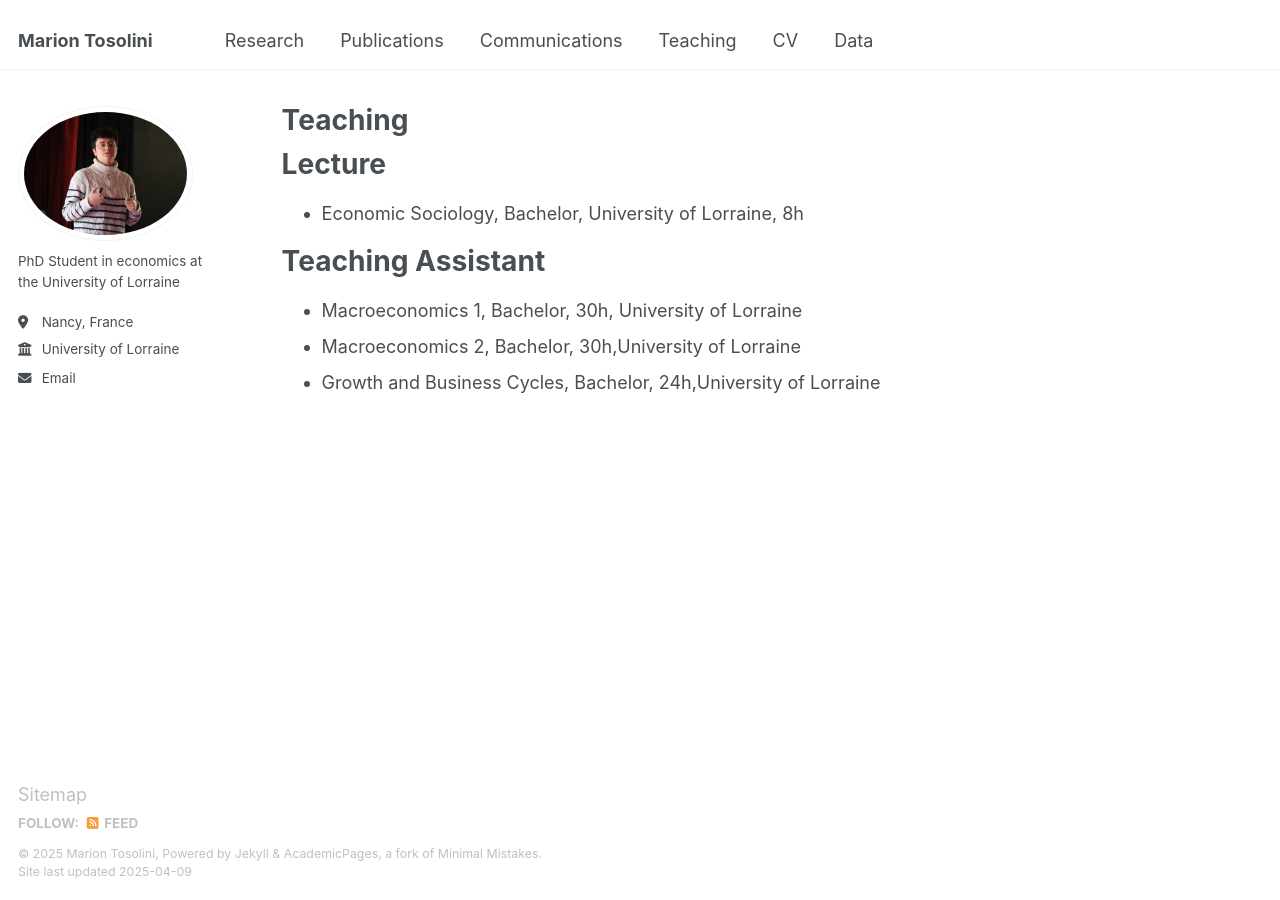
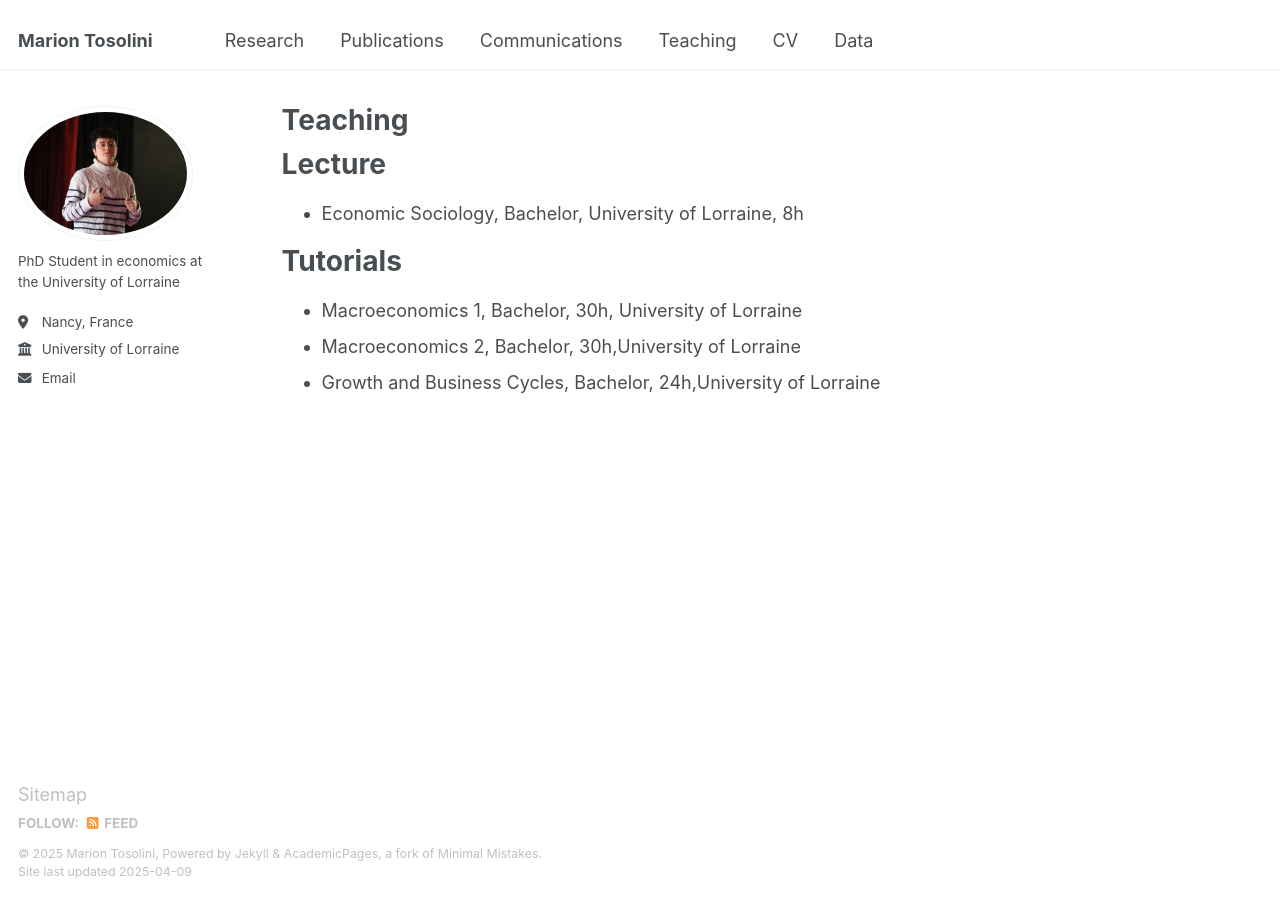
Before and after one commit to tosolini-marion/tosolini-marion.github.io, a Jekyll site: the page built from _pages/teaching.md, in a window 1280 px wide. Built offline with Jekyll 4.4.1, drawn with Linux system fonts in a browser that asks for light colours.

Commit message:
Update teaching.md

```diff
--- a/_pages/teaching.md
+++ b/_pages/teaching.md
@@ -14,7 +14,7 @@ Lecture
 ===
 * Economic Sociology, Bachelor, University of Lorraine, 8h
 
-Teaching Assistant
+Tutorials
 ===
 * Macroeconomics 1, Bachelor, 30h, University of Lorraine
 * Macroeconomics 2, Bachelor, 30h,University of Lorraine
```
